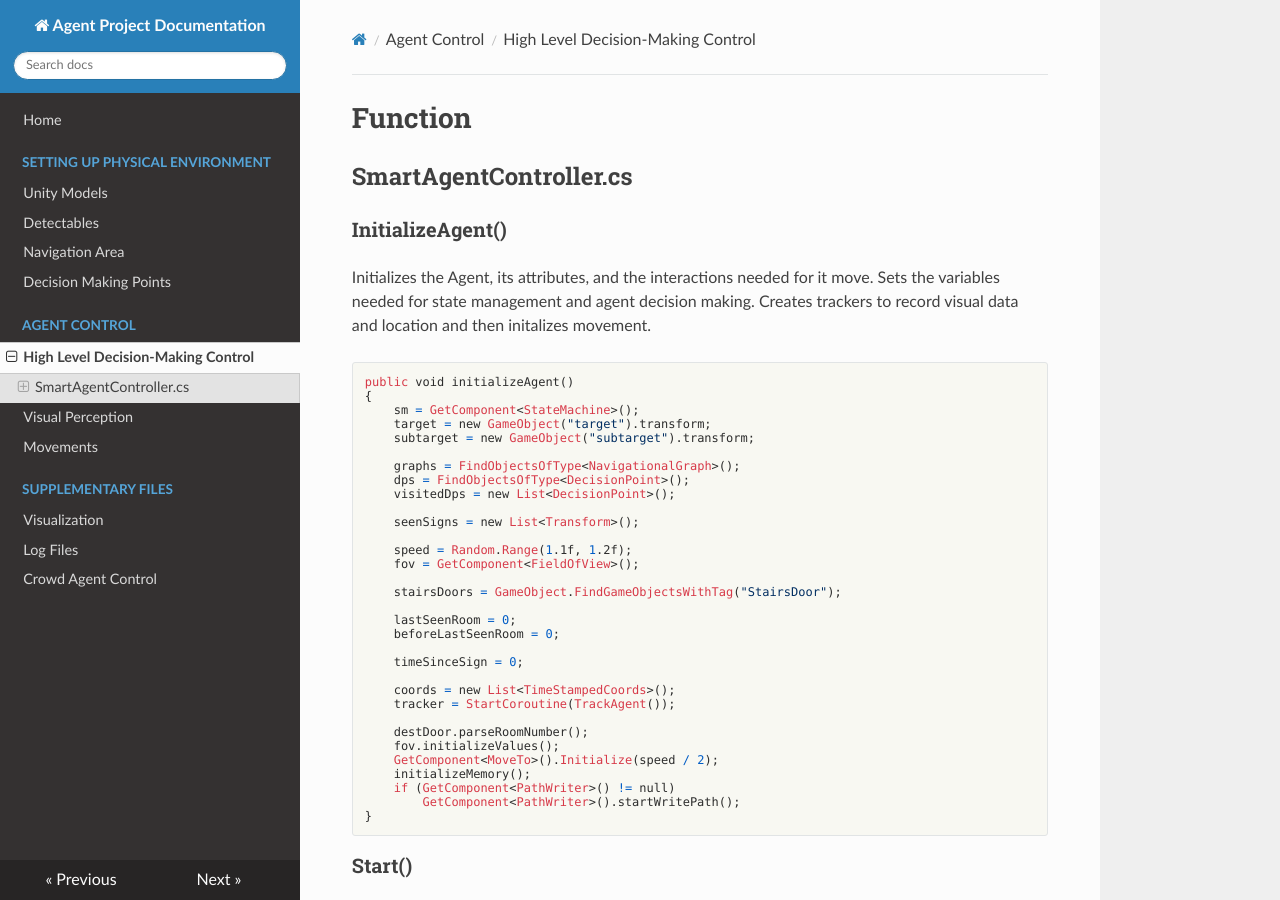
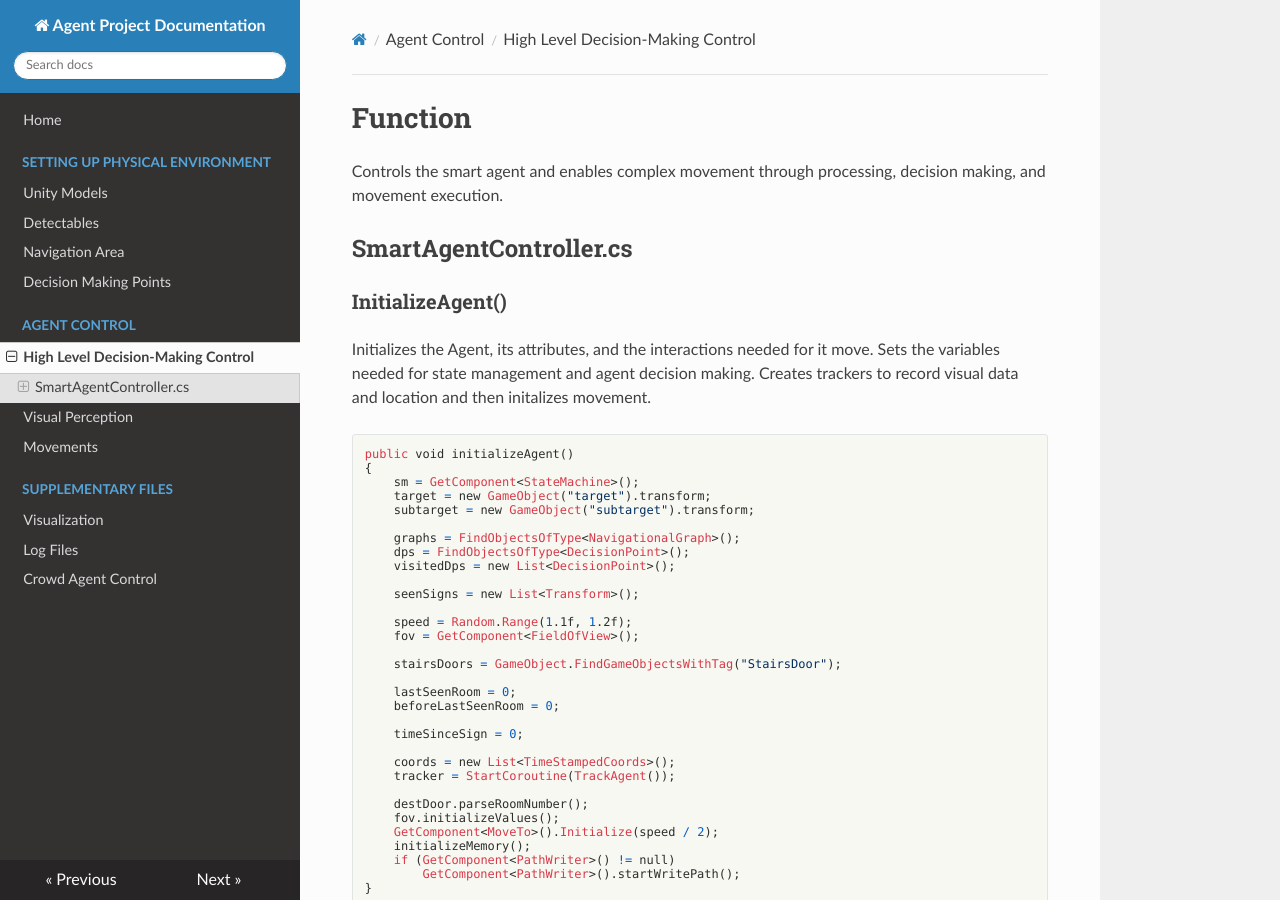
Before and after one commit to kaibarker24/agent_documentation, an MkDocs documentation site: the page built from docs/high-level-decisions.md, in a window 1280 px wide and 900 px high. Built offline with MkDocs 1.6.1, drawn with Linux system fonts in a browser that asks for light colours; nearby versions of some CDN libraries.

Commit message:
function of smartagent.cs

```diff
--- a/docs/high-level-decisions.md
+++ b/docs/high-level-decisions.md
@@ -1,4 +1,6 @@
 # Function
+
+Controls the smart agent and enables complex movement through processing, decision making, and movement execution.
 
 ## SmartAgentController.cs
 
```
